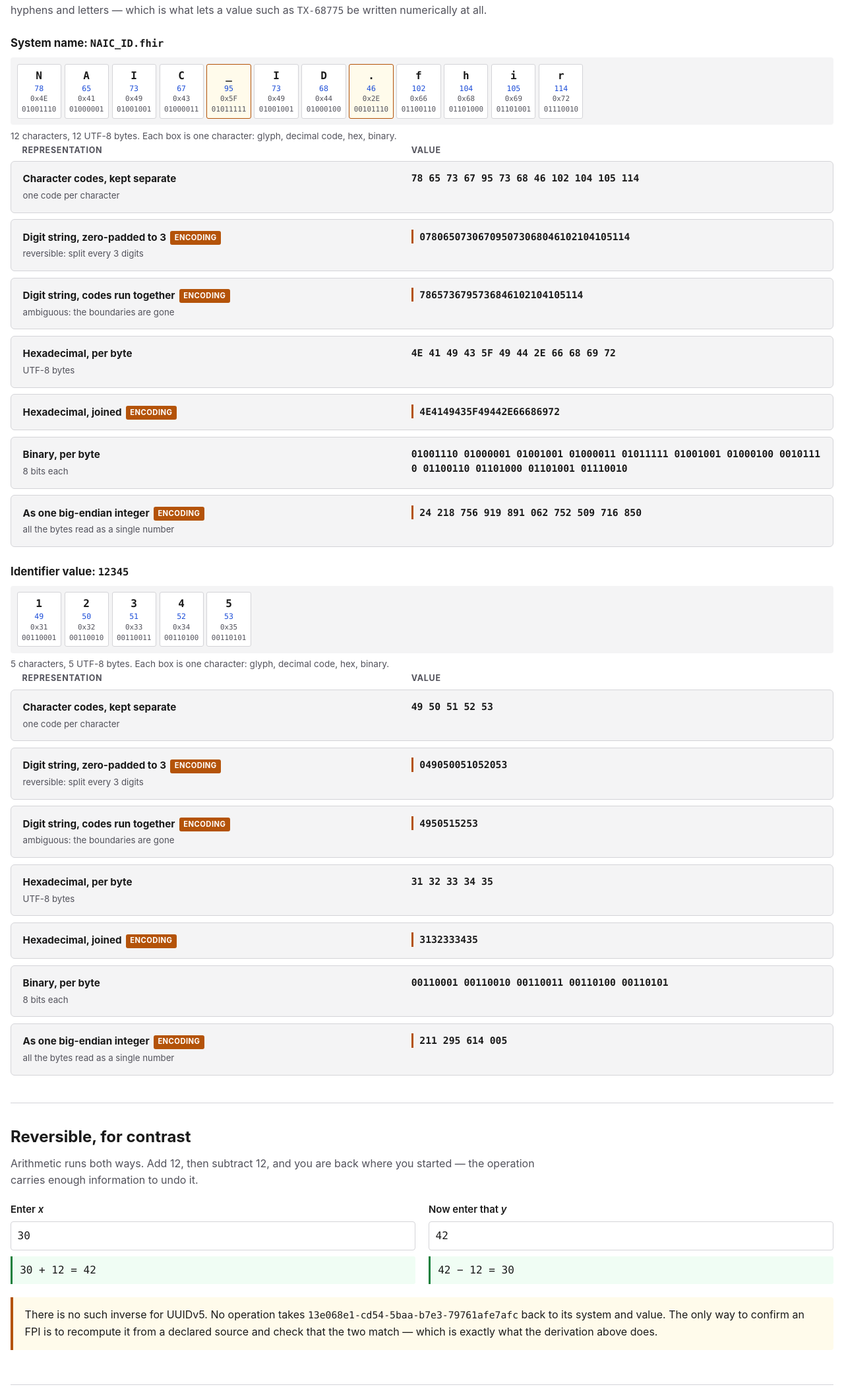
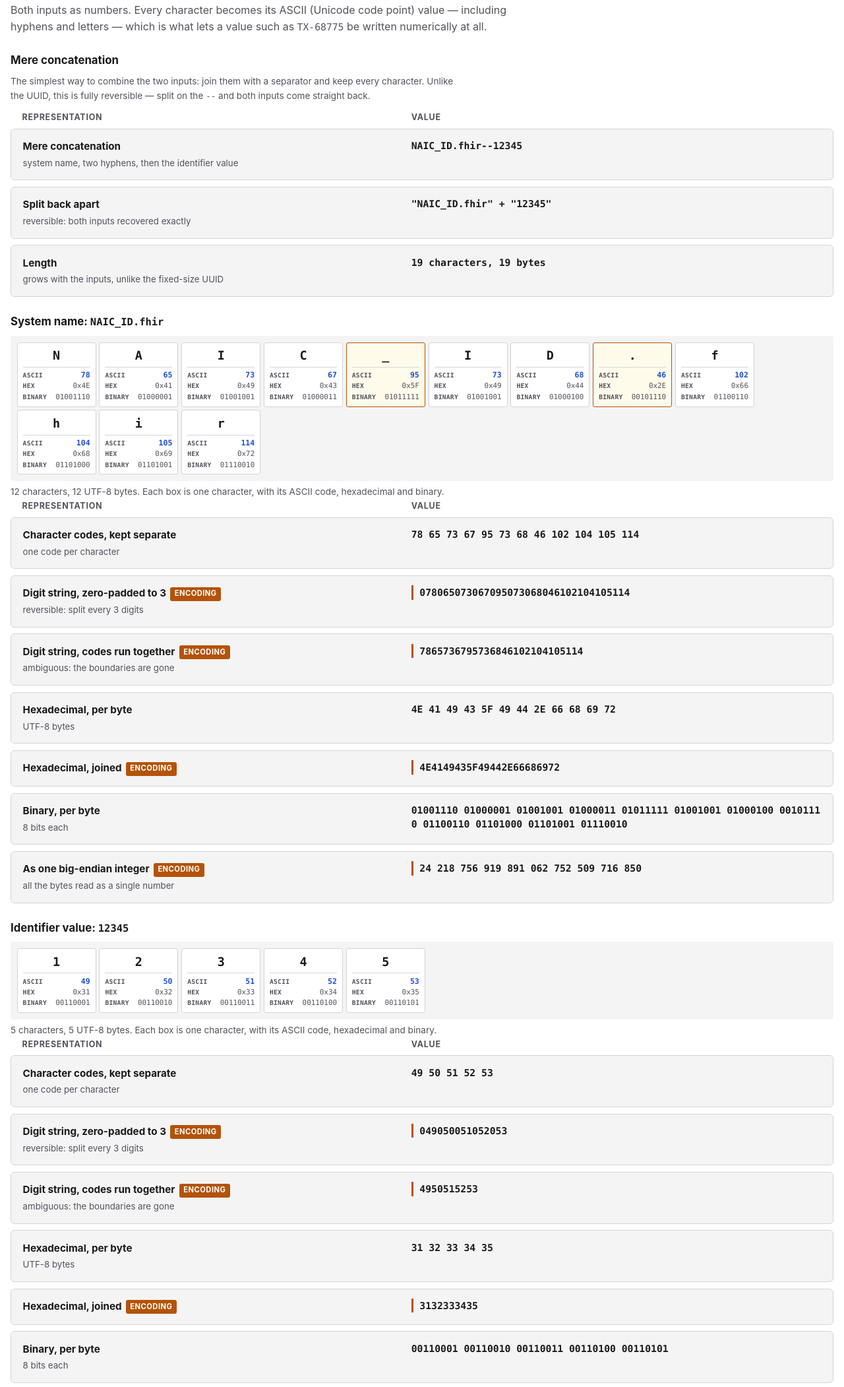
Before and after one commit to ftrotter-gov/NumberTheories, a website with bundled scripts: page docs/index.html in a window 1280 px wide. Shown: the part 2034-4136 px from the top of the page at 66% size. Built offline with nearby package versions, Linux system fonts and the light colour scheme.

Commit message:
less is more

```diff
--- a/docs/css/styles.css
+++ b/docs/css/styles.css
@@ -11,7 +11,6 @@
   --warn: #b45309;
   --warn-soft: #fffbeb;
   --good: #15803d;
-  --good-soft: #f0fdf4;
   --mono: ui-monospace, SFMono-Regular, "SF Mono", Menlo, Consolas, monospace;
 }
 
@@ -63,7 +62,6 @@
 .callout li { margin-bottom: 0.35rem; }
 
 .callout-warn { border-left-color: var(--warn); background: var(--warn-soft); }
-.callout-contrast { border-left-color: var(--warn); background: var(--warn-soft); }
 
 /* --- Quick starts --- */
 
@@ -97,7 +95,7 @@
 
 /* --- Inputs --- */
 
-.input-grid, .arith-grid {
+.input-grid {
   display: grid;
   grid-template-columns: repeat(auto-fit, minmax(17rem, 1fr));
   gap: 1.25rem;
@@ -125,7 +123,7 @@
 
 /* --- The two primary inputs ---
    These two fields drive every value on the page, so they are deliberately
-   much larger than the secondary arithmetic inputs further down. */
+   the largest controls on it. */
 
 #inputs {
   background: var(--bg-soft);
@@ -339,26 +337,55 @@
   border: 1px solid var(--rule);
   border-radius: 3px;
   background: var(--bg);
-  padding: 0.3rem 0.4rem;
-  text-align: center;
+  padding: 0.35rem 0.5rem;
   font-family: var(--mono);
   font-size: 0.72rem;
-  line-height: 1.45;
-  min-width: 3.6rem;
+  line-height: 1.5;
+  /* Wide enough for the "binary 01001110" line without wrapping. */
+  min-width: 7.5rem;
 }
-.char-cell .glyph { font-size: 1rem; font-weight: 700; display: block; }
-.char-cell .code { color: var(--accent); display: block; }
-.char-cell .sub { color: var(--ink-soft); display: block; font-size: 0.68rem; }
+.char-cell .glyph {
+  font-size: 1.15rem;
+  font-weight: 700;
+  display: block;
+  text-align: center;
+  padding-bottom: 0.2rem;
+  margin-bottom: 0.2rem;
+  border-bottom: 1px solid var(--rule);
+}
+
+/* Each encoding is a labelled line: name on the left, value on the right. */
+.char-cell .cell-line {
+  display: flex;
+  justify-content: space-between;
+  align-items: baseline;
+  gap: 0.5rem;
+  white-space: nowrap;
+}
+.char-cell .cell-key {
+  font-size: 0.6rem;
+  text-transform: uppercase;
+  letter-spacing: 0.03em;
+  color: var(--ink-soft);
+  font-weight: 600;
+}
+.char-cell .cell-val { font-variant-numeric: tabular-nums; }
+
+.char-cell .code .cell-val { color: var(--accent); font-weight: 700; }
+.char-cell .sub .cell-val { color: var(--ink-soft); font-size: 0.68rem; }
 .char-cell.non-alnum { border-color: var(--warn); background: var(--warn-soft); }
+
+/* Lead-in text above a run of representation rows. */
+.repr-lead { max-width: 80ch; margin: 0 0 0.75rem; }
 
 /* Representation rows reuse the same two-column pattern: name of the
    representation on the left, the representation itself on the right. */
-.repr-row .repr-label {
+.repr-label {
   font-size: 0.95rem;
   font-weight: 700;
   display: block;
 }
-.repr-row .repr-note {
+.repr-note {
   font-size: 0.83rem;
   color: var(--ink-soft);
   font-weight: 400;
@@ -392,18 +419,6 @@
   vertical-align: 1px;
 }
 
-/* --- Arithmetic --- */
-
-.arith-result {
-  font-family: var(--mono);
-  font-size: 1rem;
-  margin: 0.6rem 0 0;
-  padding: 0.5rem 0.7rem;
-  background: var(--good-soft);
-  border-left: 3px solid var(--good);
-  border-radius: 0 3px 3px 0;
-}
-
 /* --- Long outputs --- */
 
 .notation {
@@ -416,20 +431,6 @@
 .notation summary { cursor: pointer; font-weight: 600; }
 .notation ul { margin: 0.5rem 0; }
 
-/* Long outputs follow the same pattern: description on the left, the
-   complete value on the right. */
-.long-output {
-  display: grid;
-  grid-template-columns: minmax(0, 1fr) minmax(0, 1.1fr);
-  gap: 1.5rem;
-  align-items: start;
-  margin-bottom: 1.25rem;
-  padding: 1rem 1.1rem;
-  border: 1px solid var(--rule);
-  border-radius: 6px;
-  background: var(--bg-soft);
-}
-.long-output h3 { margin: 0 0 0.4rem; font-size: 1.05rem; }
 .output-meta { font-size: 0.88rem; color: var(--ink-soft); margin: 0; }
 
 /* Long outputs are complete and never truncated, so they scroll. */
@@ -464,8 +465,7 @@
 @media (max-width: 56rem) {
   .row2,
   .row2-colhead,
-  .fpi-result,
-  .long-output {
+  .fpi-result {
     grid-template-columns: minmax(0, 1fr);
     gap: 0.5rem;
   }
@@ -486,7 +486,6 @@
     --warn: #fcd34d;
     --warn-soft: #292524;
     --good: #86efac;
-    --good-soft: #14321f;
   }
   .example-buttons button[aria-pressed="true"],
   .stages li::before { color: #18181b; }
--- a/docs/index.html
+++ b/docs/index.html
@@ -104,7 +104,7 @@
       <h3>What this does and does not mean</h3>
       <ul>
         <li><strong>Deterministic:</strong> the same system and value always give this same UUID.</li>
-        <li><strong>One-way:</strong> the inputs cannot be recovered from the UUID. Each step above reads left to right into its result, and never back again.</li>
+        <li><strong>One-way:</strong> the inputs cannot be recovered from the UUID. Each step above reads left to right into its result, and never back again. The only way to confirm an FPI is to recompute it from a declared source and check that the two match.</li>
         <li><strong>Non-converging:</strong> change the system or a single character of the value and you get an unrelated UUID. Different source identifiers for one payer do not merge into a single FPI.</li>
       </ul>
     </div>
@@ -119,6 +119,14 @@
       lets a value such as <code>TX-68775</code> be written numerically at all.
     </p>
 
+    <h3>Mere concatenation</h3>
+    <p class="field-help repr-lead">
+      The simplest way to combine the two inputs: join them with a separator
+      and keep every character. Unlike the UUID, this is fully reversible
+      &mdash; split on the <code>--</code> and both inputs come straight back.
+    </p>
+    <div id="repr-concat"></div>
+
     <h3>System name: <code id="repr-system-name"></code></h3>
     <div id="repr-system"></div>
 
@@ -126,40 +134,7 @@
     <div id="repr-value"></div>
   </section>
 
-  <!-- 5. Reversible arithmetic ---------------------------------------- -->
-  <section id="arithmetic">
-    <h2>Reversible, for contrast</h2>
-    <p class="section-intro">
-      Arithmetic runs both ways. Add 12, then subtract 12, and you are back
-      where you started &mdash; the operation carries enough information to
-      undo it.
-    </p>
-
-    <div class="arith-grid">
-      <div class="field">
-        <label for="arith-x">Enter <em>x</em></label>
-        <input type="number" id="arith-x" value="30" autocomplete="off">
-        <p class="arith-result" id="arith-forward"></p>
-      </div>
-      <div class="field">
-        <label for="arith-y">Now enter that <em>y</em></label>
-        <input type="number" id="arith-y" value="42" autocomplete="off">
-        <p class="arith-result" id="arith-back"></p>
-      </div>
-    </div>
-
-    <div class="callout callout-contrast">
-      <p>
-        There is no such inverse for UUIDv5. No operation takes
-        <code id="contrast-fpi"></code> back to its system and value. The only
-        way to confirm an FPI is to recompute it from a declared source and
-        check that the two match &mdash; which is exactly what the derivation
-        above does.
-      </p>
-    </div>
-  </section>
-
-  <!-- 6. Full Roman ---------------------------------------------------- -->
+  <!-- 5. Full Roman ---------------------------------------------------- -->
   <section id="roman">
     <h2>Complete Roman numeral output</h2>
 
@@ -180,30 +155,35 @@
       <p>Nothing below is truncated, however long it runs.</p>
     </details>
 
-    <article class="long-output">
+    <div class="row2-colhead">
+      <span>Representation</span>
+      <span>Value</span>
+    </div>
+
+    <div class="row2">
       <div class="row2-left">
-        <h3>Identifier value as a Roman numeral</h3>
-        <p class="output-meta" id="roman-value-meta"></p>
+        <span class="repr-label">Identifier value as a Roman numeral</span>
+        <span class="repr-note" id="roman-value-meta"></span>
       </div>
       <div class="row2-right">
         <pre class="scroll-box" id="roman-value"></pre>
         <button class="copy-btn" data-copy-target="roman-value" type="button">Copy in full</button>
       </div>
-    </article>
+    </div>
 
-    <article class="long-output">
+    <div class="row2">
       <div class="row2-left">
-        <h3>Resulting FPI as a Roman numeral</h3>
-        <p class="output-meta" id="roman-fpi-meta"></p>
+        <span class="repr-label">Resulting FPI as a Roman numeral</span>
+        <span class="repr-note" id="roman-fpi-meta"></span>
       </div>
       <div class="row2-right">
         <pre class="scroll-box" id="roman-fpi"></pre>
         <button class="copy-btn" data-copy-target="roman-fpi" type="button">Copy in full</button>
       </div>
-    </article>
+    </div>
   </section>
 
-  <!-- 7. Full binary --------------------------------------------------- -->
+  <!-- 6. Full binary --------------------------------------------------- -->
   <section id="binary">
     <h2>Complete binary output</h2>
     <p class="section-intro">
@@ -212,27 +192,32 @@
       one is an encoding of what you typed, the other is the hash output.
     </p>
 
-    <article class="long-output">
+    <div class="row2-colhead">
+      <span>Representation</span>
+      <span>Value</span>
+    </div>
+
+    <div class="row2">
       <div class="row2-left">
-        <h3>Binary of the text inputs</h3>
-        <p class="output-meta" id="binary-text-meta"></p>
+        <span class="repr-label">Binary of the text inputs</span>
+        <span class="repr-note" id="binary-text-meta"></span>
       </div>
       <div class="row2-right">
         <pre class="scroll-box" id="binary-text"></pre>
         <button class="copy-btn" data-copy-target="binary-text" type="button">Copy in full</button>
       </div>
-    </article>
+    </div>
 
-    <article class="long-output">
+    <div class="row2">
       <div class="row2-left">
-        <h3>Binary of the resulting UUID</h3>
-        <p class="output-meta" id="binary-uuid-meta"></p>
+        <span class="repr-label">Binary of the resulting UUID</span>
+        <span class="repr-note" id="binary-uuid-meta"></span>
       </div>
       <div class="row2-right">
         <pre class="scroll-box" id="binary-uuid"></pre>
         <button class="copy-btn" data-copy-target="binary-uuid" type="button">Copy in full</button>
       </div>
-    </article>
+    </div>
   </section>
 
 </main>
--- a/docs/js/app.js
+++ b/docs/js/app.js
@@ -28,15 +28,11 @@
   stages: $('stages'),
   fpiOutput: $('fpi-output'),
   fpiMatch: $('fpi-match'),
+  reprConcat: $('repr-concat'),
   reprSystemName: $('repr-system-name'),
   reprSystem: $('repr-system'),
   reprValueLabel: $('repr-value-label'),
   reprValue: $('repr-value'),
-  arithX: $('arith-x'),
-  arithY: $('arith-y'),
-  arithForward: $('arith-forward'),
-  arithBack: $('arith-back'),
-  contrastFpi: $('contrast-fpi'),
   romanValue: $('roman-value'),
   romanValueMeta: $('roman-value-meta'),
   romanFpi: $('roman-fpi'),
@@ -156,21 +152,40 @@
 
   const info = describeText(text);
 
+  // Each cell names the three encodings, so the rows are readable on their own
+  // rather than relying on a caption to say which number is which.
   const grid = document.createElement('div');
   grid.className = 'char-grid';
   for (const c of info.chars) {
     const cell = document.createElement('div');
     cell.className = c.isAlphanumeric ? 'char-cell' : 'char-cell non-alnum';
-    cell.innerHTML =
-      `<span class="glyph"></span>` +
-      `<span class="code"></span>` +
-      `<span class="sub">0x</span>` +
-      `<span class="sub"></span>`;
-    cell.children[0].textContent = c.display;
-    cell.children[1].textContent = c.decimal;
-    cell.children[2].textContent = `0x${c.hex}`;
-    cell.children[3].textContent = c.binary;
-    cell.title = `"${c.char}" — code ${c.code}, hex ${c.hex}, binary ${c.binary}`;
+
+    const glyph = document.createElement('span');
+    glyph.className = 'glyph';
+    glyph.textContent = c.display;
+    cell.append(glyph);
+
+    for (const [name, text, cls] of [
+      ['ascii', c.decimal, 'code'],
+      ['hex', `0x${c.hex}`, 'sub'],
+      ['binary', c.binary, 'sub'],
+    ]) {
+      const line = document.createElement('span');
+      line.className = `cell-line ${cls}`;
+
+      const key = document.createElement('span');
+      key.className = 'cell-key';
+      key.textContent = name;
+
+      const val = document.createElement('span');
+      val.className = 'cell-val';
+      val.textContent = text;
+
+      line.append(key, val);
+      cell.append(line);
+    }
+
+    cell.title = `"${c.char}" — ascii ${c.code}, hex ${c.hex}, binary ${c.binary}`;
     grid.append(cell);
   }
   container.append(grid);
@@ -179,7 +194,9 @@
   caption.className = 'field-help';
   caption.textContent = `${info.charCount} character${
     info.charCount === 1 ? '' : 's'
-  }, ${info.byteCount} UTF-8 byte${info.byteCount === 1 ? '' : 's'}. Each box is one character: glyph, decimal code, hex, binary.`;
+  }, ${info.byteCount} UTF-8 byte${
+    info.byteCount === 1 ? '' : 's'
+  }. Each box is one character, with its ASCII code, hexadecimal and binary.`;
   container.append(caption);
 
   container.append(
@@ -203,6 +220,50 @@
     reprRow('As one big-endian integer', groupDigits(info.bigInt.toString()), {
       isEncoding: true,
       note: 'all the bytes read as a single number',
+    })
+  );
+}
+
+/**
+ * The simplest combination of the two inputs: join them with "--".
+ *
+ * Shown first because it is the honest baseline for comparison. It carries
+ * exactly the same information as the two inputs and can be split straight
+ * back apart, which is precisely what the UUID cannot do.
+ */
+function renderConcatenation(container, systemName, value) {
+  container.replaceChildren();
+
+  const joined = `${systemName}--${value}`;
+  const info = describeText(joined);
+
+  container.append(columnHeadings('Representation', 'Value'));
+
+  container.append(
+    reprRow('Mere concatenation', joined, {
+      note: 'system name, two hyphens, then the identifier value',
+    })
+  );
+
+  // Splitting on the first "--" recovers both inputs exactly.
+  const [backSystem, ...restParts] = joined.split('--');
+  const backValue = restParts.join('--');
+  const exact = backSystem === systemName && backValue === value;
+
+  container.append(
+    reprRow(
+      'Split back apart',
+      exact
+        ? `"${backSystem}"  +  "${backValue}"`
+        : 'the separator is ambiguous for this input',
+      {
+        note: exact
+          ? 'reversible: both inputs recovered exactly'
+          : 'the value itself contains "--", so the split is not unique',
+      }
+    ),
+    reprRow('Length', `${info.charCount} characters, ${info.byteCount} bytes`, {
+      note: 'grows with the inputs, unlike the fixed-size UUID',
     })
   );
 }
@@ -321,20 +382,6 @@
     'The resulting UUID is always exactly 128 bits, whatever the length of the inputs. This is hash output, not an encoding of the text above.';
 }
 
-function renderArithmetic() {
-  const x = Number(el.arithX.value);
-  const y = Number(el.arithY.value);
-
-  el.arithForward.textContent =
-    el.arithX.value !== '' && Number.isFinite(x)
-      ? `${x} + 12 = ${x + 12}`
-      : 'Enter a number.';
-  el.arithBack.textContent =
-    el.arithY.value !== '' && Number.isFinite(y)
-      ? `${y} \u2212 12 = ${y - 12}`
-      : 'Enter a number.';
-}
-
 /* ---------- the single render pass ---------- */
 
 function render(activeExampleId = null) {
@@ -347,9 +394,10 @@
   renderStages(result);
 
   el.fpiOutput.textContent = result.fpi;
-  el.contrastFpi.textContent = result.fpi;
 
   renderExampleState(activeExampleId, result);
+
+  renderConcatenation(el.reprConcat, result.systemName, value);
 
   el.reprSystemName.textContent = result.systemName;
   el.reprValueLabel.textContent = value || '(empty)';
@@ -402,8 +450,5 @@
 // necessarily match it.
 el.systemSelect.addEventListener('change', () => render());
 el.valueInput.addEventListener('input', () => render());
-el.arithX.addEventListener('input', renderArithmetic);
-el.arithY.addEventListener('input', renderArithmetic);
 
 render('naic');
-renderArithmetic();
```
